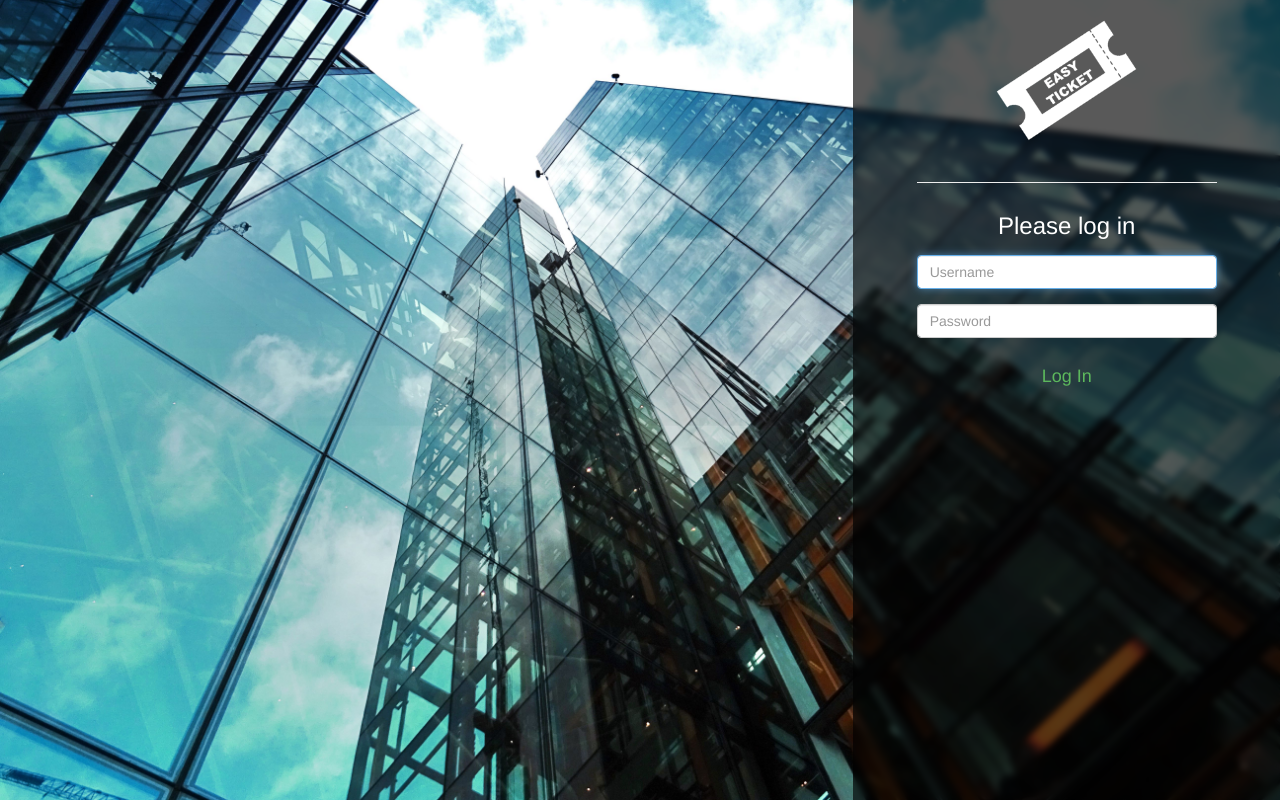
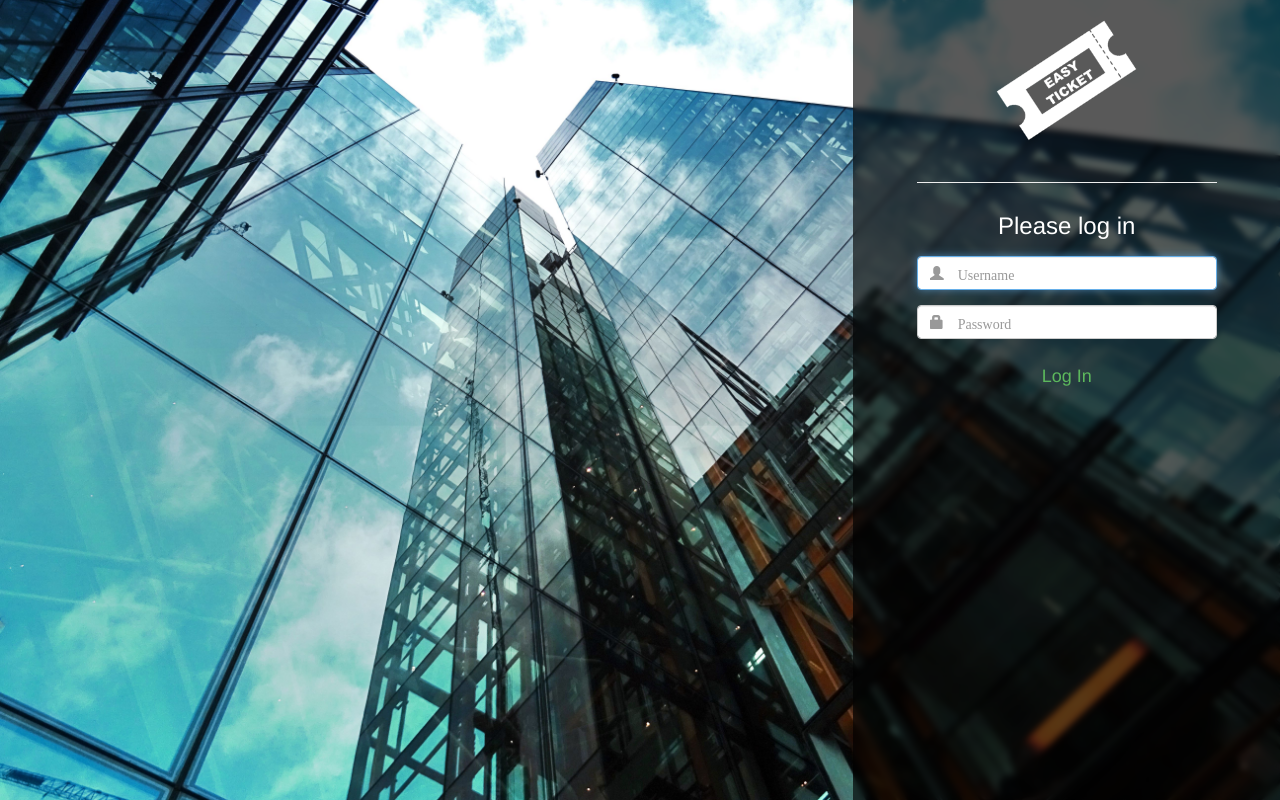
Before and after one commit to bwenzel2/Ticket-Management-System, a Django app: page /login/ in a window 1280 px wide. Run offline with Django 3.2, Linux system fonts and the light colour scheme; some libraries are stand-ins or nearby versions.

Commit message:
Username and password, reconfigurations

```diff
--- a/TicketMaster/TicketMaster/templates/registration/login.html
+++ b/TicketMaster/TicketMaster/templates/registration/login.html
@@ -11,6 +11,8 @@
     <link rel="stylesheet" href="https://maxcdn.bootstrapcdn.com/bootstrap/3.3.7/css/bootstrap.min.css">
     <script src="https://ajax.googleapis.com/ajax/libs/jquery/3.3.1/jquery.min.js"></script>
     <script src="https://maxcdn.bootstrapcdn.com/bootstrap/3.3.7/js/bootstrap.min.js"></script>
+    <link rel="stylesheet" href="https://cdnjs.cloudflare.com/ajax/libs/font-awesome/4.7.0/css/font-awesome.min.css">
+
 </head>
 
 <body>
@@ -26,16 +28,17 @@
                         <hr class="mb-5" style="max-width: 300px">
                         <h3 class="my-4">Please log in</h3>
                         <div class="form-group">
-                            <input type="text" id="username" class="form-control login-input mx-auto" name="username" placeholder="Username" required="" autofocus="" />
+                            <input type="text" id="username" class="form-control login-input mx-auto glyphicon" name="username" placeholder="&#xe008; Username" required="" autofocus="" />
                         </div>
                         <div class="form-group">
-                            <input type="password" id="password" class="form-control login-input mx-auto" name="password" placeholder="Password" required="" />
+                            <input type="password" id="password" class="form-control login-input mx-auto glyphicon" name="password" placeholder="&#xe033; Password" required="" />
                         </div>
 
                         {% if form.errors %}
-                        <div class="alert alert-danger alert-dismissible fade in">
+                        <div class="alert alert-danger alert-dismissible fade in mx-auto text-danger d-flex text-primary " style="width: 300px;" >
+                          <strong></strong>  <div class="fa fa-exclamation-triangle fa-5x "></div>
+                            <div><strong>Username or Password</strong><br> you entered does not match our records! </div>
                             <a href="#" class="close" data-dismiss="alert" aria-label="close">&times;</a>
-                            <strong>The Username or Password you entered does not match our records!</strong>
                         </div>
                         {% endif %}
 
```
